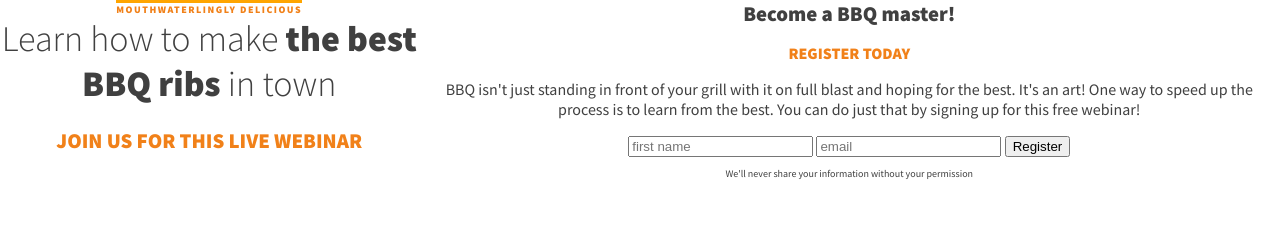
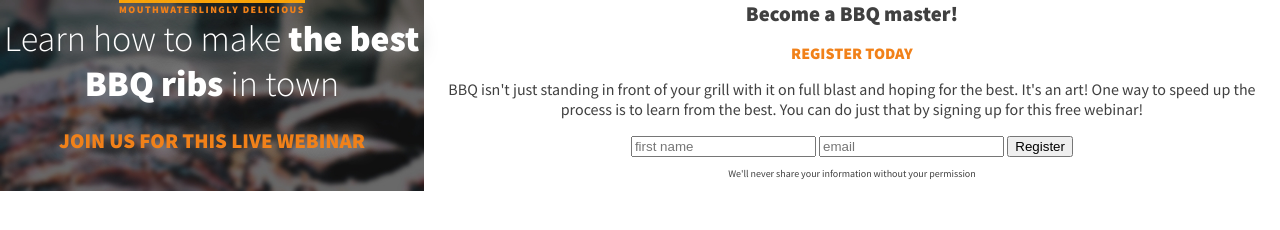
Before and after one commit to klezi10/new-landing-page, a plain HTML site: page index.html in a window 1280 px wide. Drawn offline with Linux system fonts and the light colour scheme.

Commit message:
added styling to ad section - background txt padding

```diff
--- a/style.css
+++ b/style.css
@@ -14,6 +14,7 @@ h2 {
 h1 {
   font-size: 2.25rem;
   font-weight: 300;
+  color: white;
 }
 
 h1 + p {
@@ -31,11 +32,6 @@ h2 + p {
   color: #f18119;
   font-weight: 900;
   text-transform: uppercase;
-}
-
-.ad-part {
-  display: flex;
-  flex-direction: column;
 }
 
 .top-text {
@@ -59,6 +55,25 @@ h2 + p {
   flex-direction: column;
 }
 
+/* =======================
+        AD SECTION
+========================== */
+
+.ad-part {
+  display: flex;
+  flex-direction: column;
+  text-shadow: 0px 0px 20px #aaaaaa;
+  background-color: #404040;
+  background-image: url(images/dark-ribs.jpg);
+  /* background: no-repeat center center fixed; */
+  /* -webkit-background-size: cover; */
+  /* -moz-background-size: cover; */
+  /* -o-background-size: cover; */
+  background-size: cover;
+  padding: 0 0.25em 1em;
+  /* height: 50vh; */
+}
+
 @media (min-width: 600px) {
   .container {
     flex-direction: row;
```
